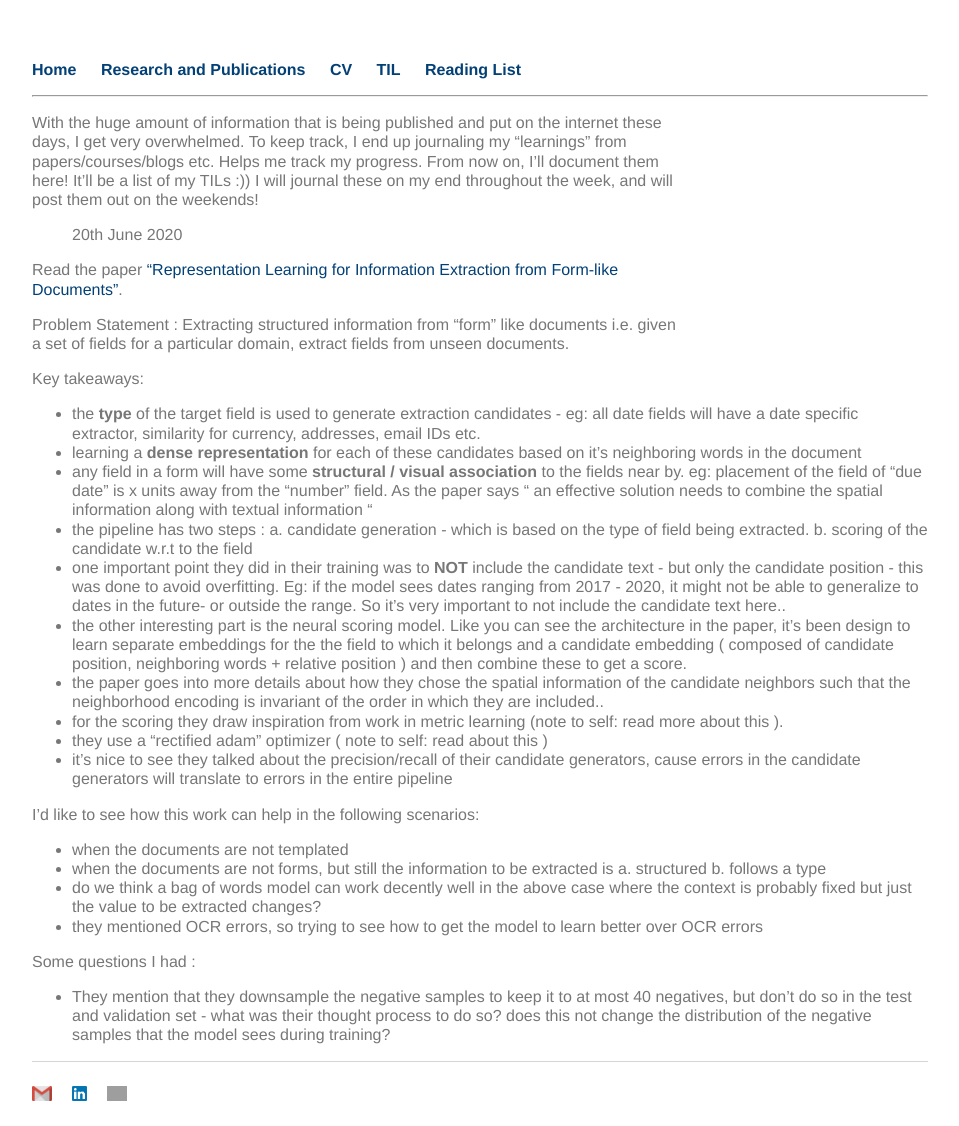
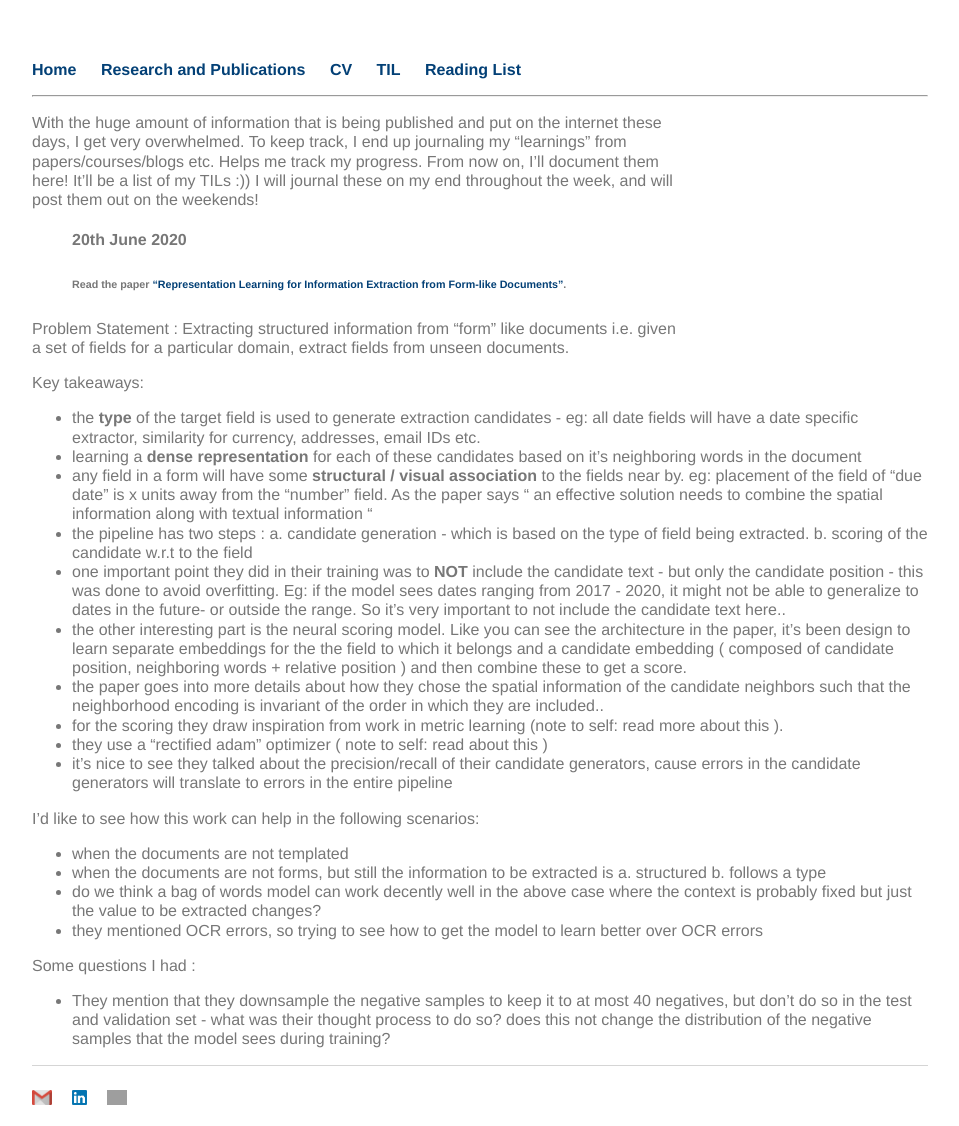
Before and after one commit to ManyaWadhwa/manyawadhwa.github.io, a Jekyll site: the page built from til/index.md, in a window 1280 px wide. Shown: the whole page, without its empty margins (160-1119 px from the left). Built offline with Jekyll 4.4.1, drawn with Linux system fonts in a browser that asks for light colours; grey boxes are pictures that could not be loaded.

Commit message:
alignment

```diff
--- a/til/index.md
+++ b/til/index.md
@@ -5,9 +5,10 @@ title: TIL
 
 With the huge amount of information that is being published and put on the internet these days, I get very overwhelmed. To keep track, I end up journaling my "learnings" from papers/courses/blogs etc. Helps me track my progress. From now on, I'll document them here! It'll be a list of my TILs :)) I will journal these on my end throughout the week, and will post them out on the weekends!
 
-> 20th June 2020
 
-Read the paper ["Representation Learning for Information Extraction from Form-like Documents"]().
+
+> #### 20th June 2020
+###### Read the paper ["Representation Learning for Information Extraction from Form-like Documents"]().
 
 Problem Statement : Extracting structured information from "form" like documents i.e. given a set of fields for a particular domain, extract fields from unseen documents.
 
```
